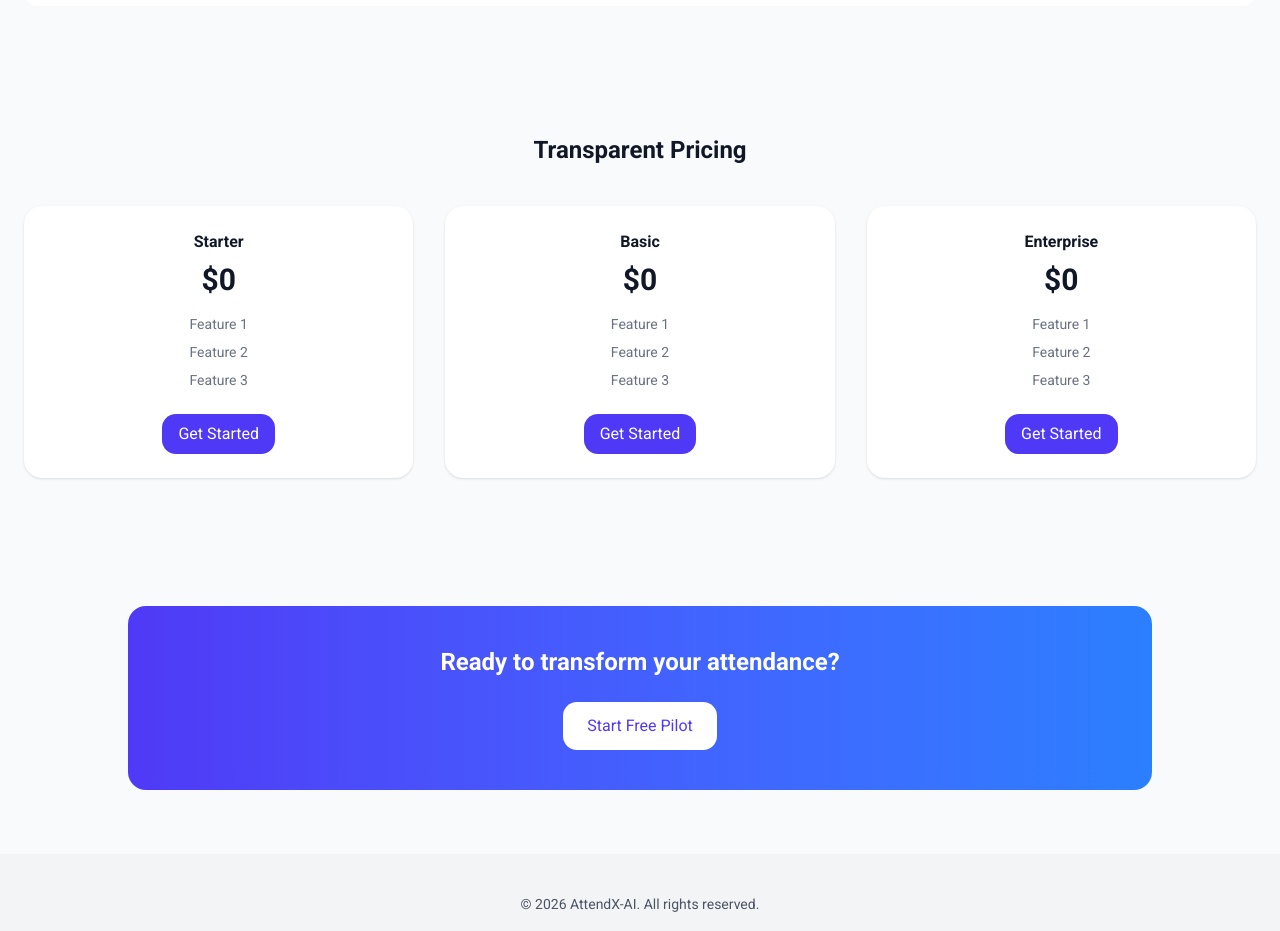
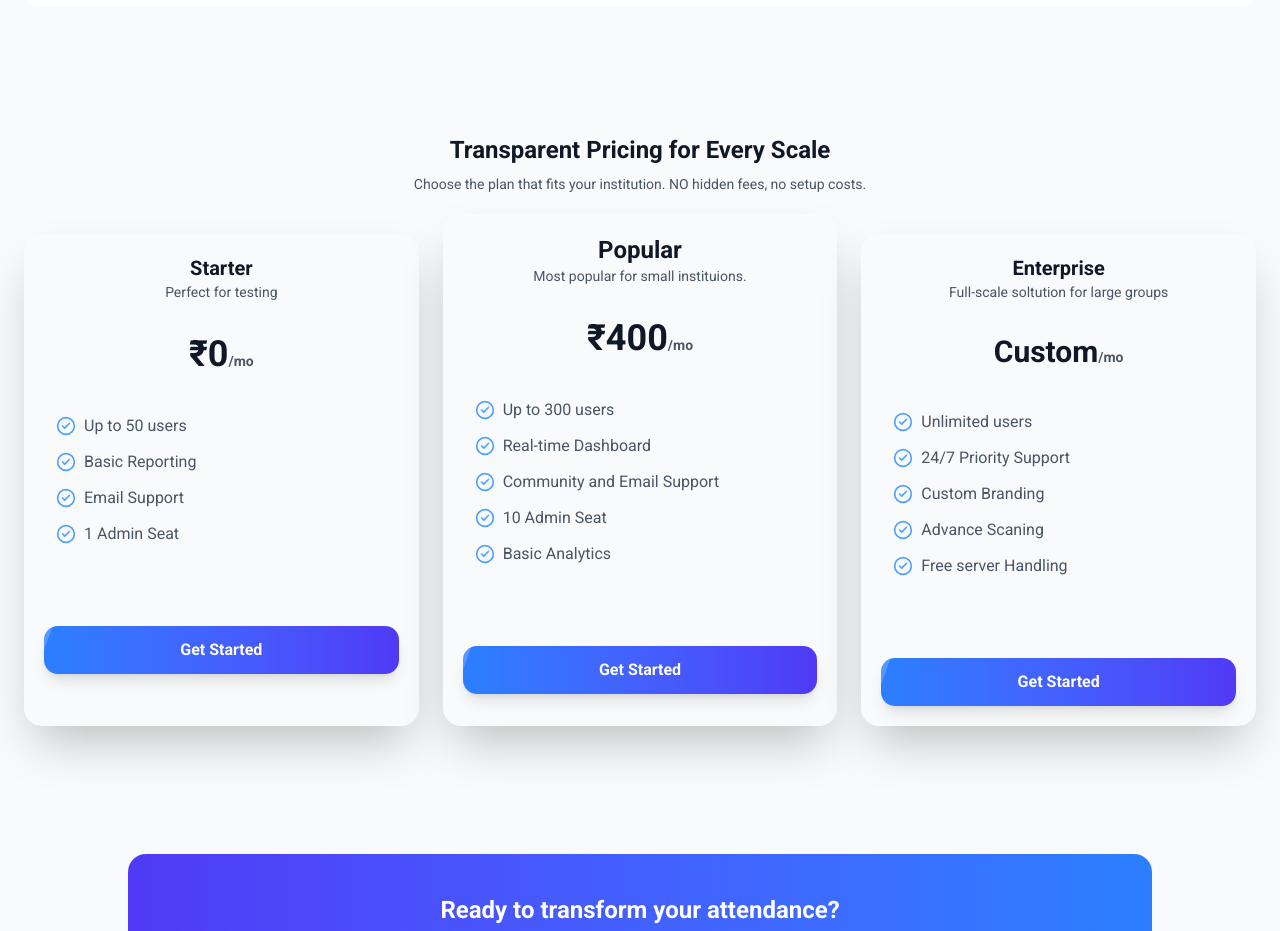
Before and after one commit to hemantgupta98/AttendX-AI, a Next.js app in the folder client/: page / in a window 1280 px wide. Shown: the part 2280-3211 px from the top of the page. Built offline with nearby package versions, Linux system fonts and the light colour scheme.

Commit message:
Scbscripiton box ui complete

```diff
--- a/client/app/page.tsx
+++ b/client/app/page.tsx
@@ -10,6 +10,7 @@ import {
   Users,
   CalendarCheck,
   ShieldCheck,
+  CircleCheck,
 } from "lucide-react";
 
 export default function Home() {
@@ -17,6 +18,10 @@ export default function Home() {
     " bg-blue-500 cursor-pointer  text-white font-semibold px-6 py-2 rounded-lg shadow-lg hover:shadow-2xl hover:scale-105 transition-all duration-300";
   const buttonStyle2 =
     " bg-white cursor-pointer  text-blue-500 font-semibold px-6 py-2 rounded-lg shadow-lg hover:shadow-2xl hover:scale-105 transition-all duration-300";
+
+  const buttonStyle4 =
+    "w-full relative cursor-pointer overflow-hidden bg-gradient-to-r from-blue-500 to-indigo-600 text-white font-semibold px-4 py-3 rounded-xl shadow-lg transition-all duration-300 ease-in-out transform hover:scale-105 hover:shadow-2xl hover:from-blue-600 hover:to-indigo-700 active:scale-95 before:absolute before:top-0 before:left-[-100%] before:w-full before:h-full before:bg-white/20 before:skew-x-[-20deg] hover:before:left-[100%] before:transition-all before:duration-700";
+
   return (
     <main className="bg-gray-50 text-gray-900">
       {/* Navbar */}
@@ -267,22 +272,133 @@ export default function Home() {
 
       {/* Pricing */}
       <section className="px-6 py-16 max-w-7xl mx-auto text-center">
-        <h3 className="text-2xl font-semibold">Transparent Pricing</h3>
-        <div className="grid md:grid-cols-3 gap-8 mt-10">
-          {["Starter", "Basic", "Enterprise"].map((plan) => (
-            <div key={plan} className="bg-white p-6 rounded-2xl shadow">
-              <h4 className="font-semibold">{plan}</h4>
-              <p className="text-3xl font-bold mt-2">$0</p>
-              <ul className="text-sm text-gray-500 mt-4 space-y-2">
-                <li>Feature 1</li>
-                <li>Feature 2</li>
-                <li>Feature 3</li>
-              </ul>
-              <button className="mt-6 bg-indigo-600 text-white px-4 py-2 rounded-xl">
-                Get Started
-              </button>
+        <h3 className="text-2xl font-semibold">
+          Transparent Pricing for Every Scale
+        </h3>
+        <p className="text-sm text-gray-600 mt-2">
+          Choose the plan that fits your institution. NO hidden fees, no setup
+          costs.
+        </p>
+        <div className=" grid grid-cols-3   mt-5 gap-6  ">
+          <div className=" bg-gray-50 rounded-2xl shadow-2xl mt-5 hover:scale-105 transition-all duration-75">
+            <h1 className=" text-center text-xl font-semibold mt-5">Starter</h1>
+            <p className=" text-sm text-gray-600  text-center">
+              Perfect for testing{" "}
+            </p>
+            <h1 className="text-4xl font-bold mt-8">
+              ₹0<span className=" text-sm text-gray-600">/mo</span>
+            </h1>
+            <div className="text-left space-y-3 ml-8 mt-10">
+              <p className="flex items-center gap-2">
+                <CircleCheck className="text-blue-400" size={20} />
+                <span className="text-md text-gray-600">Up to 50 users</span>
+              </p>
+
+              <p className="flex items-center gap-2">
+                <CircleCheck className="text-blue-400" size={20} />
+                <span className="text-md text-gray-600">Basic Reporting</span>
+              </p>
+
+              <p className="flex items-center gap-2">
+                <CircleCheck className="text-blue-400" size={20} />
+                <span className="text-md text-gray-600">Email Support</span>
+              </p>
+
+              <p className="flex items-center gap-2">
+                <CircleCheck className="text-blue-400" size={20} />
+                <span className="text-md text-gray-600">1 Admin Seat</span>
+              </p>
             </div>
-          ))}
+            <div className=" rounded-md shadow-4xl p-5 mt-15">
+              <button className={buttonStyle4}>Get Started</button>
+            </div>
+          </div>
+          <div className=" bg-gray-50 rounded-2xl shadow-2xl  hover:scale-105 transition-all duration-75">
+            <h1 className=" text-center text-2xl font-semibold mt-5">
+              Popular
+            </h1>
+            <p className=" text-sm text-gray-600  text-center">
+              Most popular for small instituions.
+            </p>
+            <h1 className="text-4xl font-bold mt-8">
+              ₹400<span className=" text-sm text-gray-600">/mo</span>
+            </h1>
+            <div className="text-left space-y-3 ml-8 mt-10">
+              <p className="flex items-center gap-2">
+                <CircleCheck className="text-blue-400" size={20} />
+                <span className="text-md text-gray-600">Up to 300 users</span>
+              </p>
+
+              <p className="flex items-center gap-2">
+                <CircleCheck className="text-blue-400" size={20} />
+                <span className="text-md text-gray-600">
+                  Real-time Dashboard
+                </span>
+              </p>
+
+              <p className="flex items-center gap-2">
+                <CircleCheck className="text-blue-400" size={20} />
+                <span className="text-md text-gray-600">
+                  Community and Email Support
+                </span>
+              </p>
+
+              <p className="flex items-center gap-2">
+                <CircleCheck className="text-blue-400" size={20} />
+                <span className="text-md text-gray-600">10 Admin Seat</span>
+              </p>
+              <p className="flex items-center gap-2">
+                <CircleCheck className="text-blue-400" size={20} />
+                <span className="text-md text-gray-600">Basic Analytics </span>
+              </p>
+            </div>
+            <div className=" rounded-md shadow-4xl p-5 mt-15">
+              <button className={buttonStyle4}>Get Started</button>
+            </div>
+          </div>
+          <div className=" bg-gray-50 rounded-2xl shadow-2xl mt-5  hover:scale-105 transition-all duration-75">
+            <h1 className=" text-center text-xl font-semibold mt-5">
+              Enterprise
+            </h1>
+            <p className=" text-sm text-gray-600  text-center">
+              Full-scale soltution for large groups
+            </p>
+            <h1 className="text-3xl font-bold mt-8">
+              Custom<span className=" text-sm text-gray-600">/mo</span>
+            </h1>
+            <div className="text-left space-y-3 ml-8 mt-10">
+              <p className="flex items-center gap-2">
+                <CircleCheck className="text-blue-400" size={20} />
+                <span className="text-md text-gray-600">Unlimited users</span>
+              </p>
+
+              <p className="flex items-center gap-2">
+                <CircleCheck className="text-blue-400" size={20} />
+                <span className="text-md text-gray-600">
+                  24/7 Priority Support
+                </span>
+              </p>
+
+              <p className="flex items-center gap-2">
+                <CircleCheck className="text-blue-400" size={20} />
+                <span className="text-md text-gray-600">Custom Branding</span>
+              </p>
+
+              <p className="flex items-center gap-2">
+                <CircleCheck className="text-blue-400" size={20} />
+                <span className="text-md text-gray-600">Advance Scaning</span>
+              </p>
+              <p className="flex items-center gap-2">
+                <CircleCheck className="text-blue-400" size={20} />
+                <span className="text-md text-gray-600">
+                  Free server Handling{" "}
+                </span>
+              </p>
+            </div>
+            <div className=" rounded-md shadow-4xl p-5 mt-15">
+              <button className={buttonStyle4}>Get Started</button>
+            </div>
+          </div>
         </div>
       </section>
 
```
